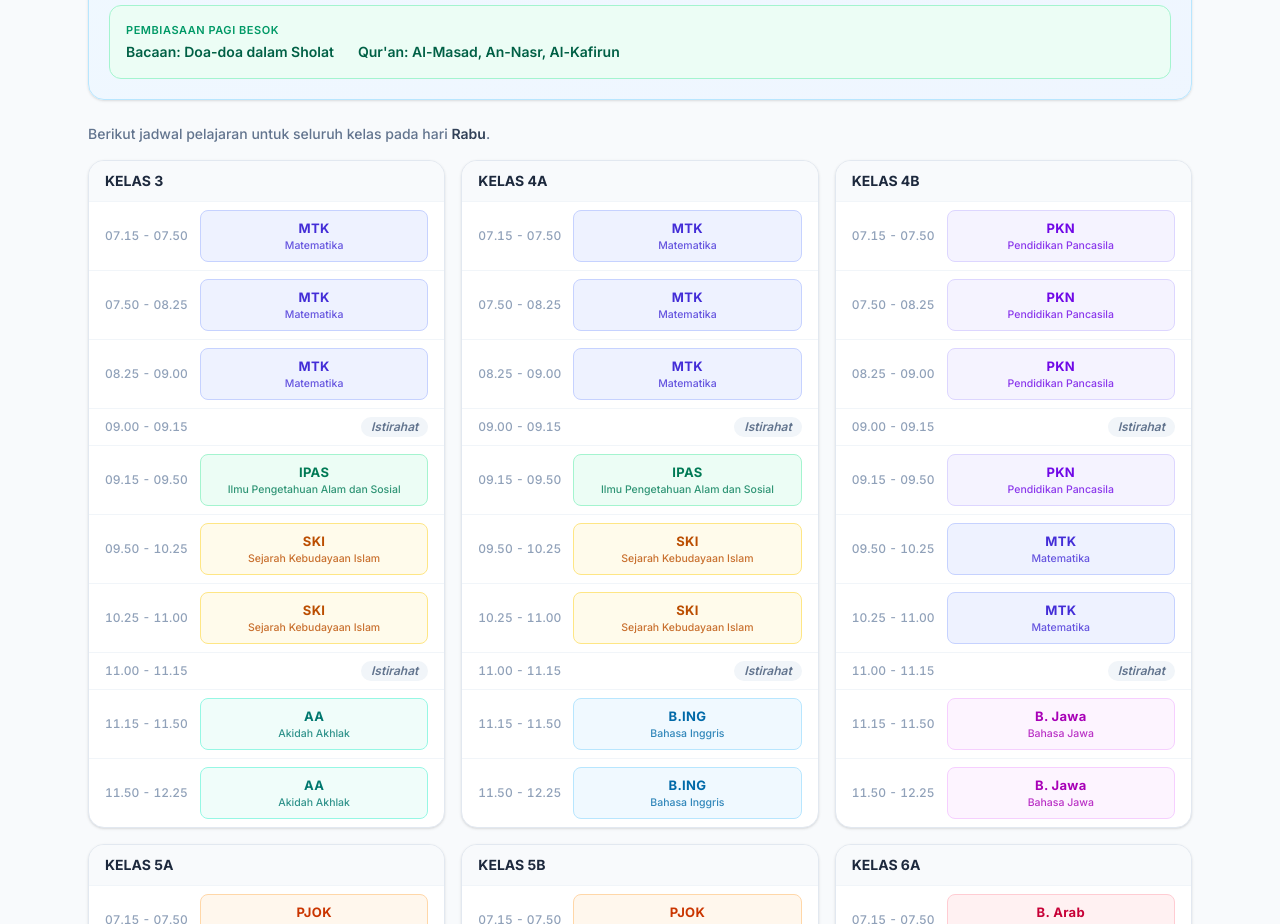
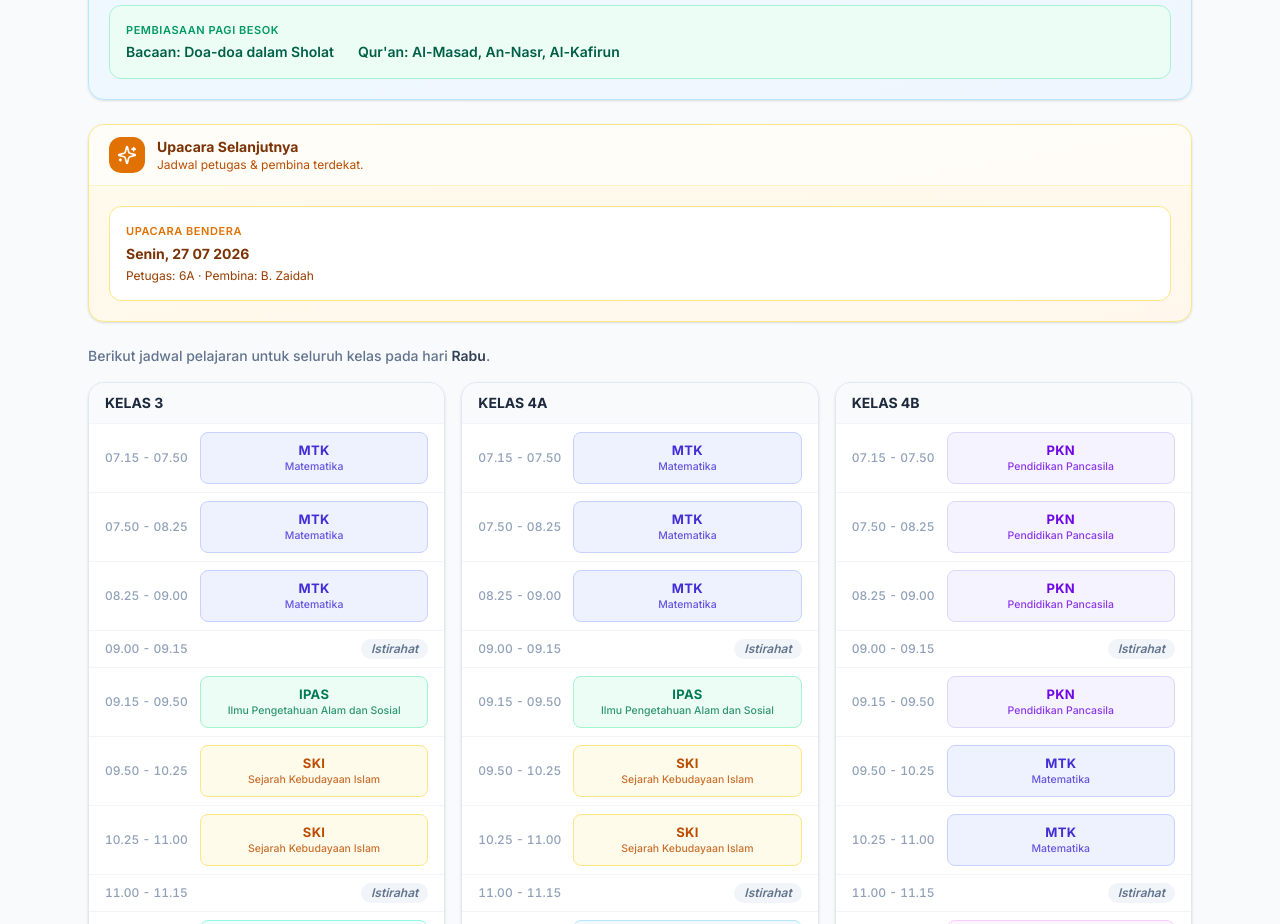
Before and after one commit to bowowiwendi/jadwal-madrasah, a Next.js app: page / in a window 1280 px wide. Shown: the part 1100-2024 px from the top of the page. Built offline with nearby package versions, Linux system fonts and the light colour scheme; no server answers.

Commit message:
Add Upacara Selanjutnya card showing next upcoming ceremony date, petugas, pembina

```diff
--- a/components/DashboardHariIni.tsx
+++ b/components/DashboardHariIni.tsx
@@ -21,6 +21,7 @@ import {
   getTodayUniform,
   getTodayUpacara,
   getTodayKegiatanJumat,
+  getNextUpacara,
 } from "@/lib/school";
 import SubjectCell from "./SubjectCell";
 
@@ -72,6 +73,8 @@ export default function DashboardHariIni() {
   const surahCurrentBesok = (surahCurrentCtx + 1) % surahTotalCtx;
   const currentSurahsBesok = surahDays[surahCurrentBesok]?.surahs ?? [];
   const activePreBesok = settings.preReading[surahCurrentBesok % settings.preReading.length];
+
+  const nextUpacara = getNextUpacara(today);
 
   const dateLabel = today.toLocaleDateString("id-ID", {
     weekday: "long",
@@ -339,6 +342,29 @@ export default function DashboardHariIni() {
         </div>
       )}
 
+      {nextUpacara && upacara !== nextUpacara && (
+        <div className="mb-6 overflow-hidden rounded-2xl border border-amber-200 bg-gradient-to-br from-amber-50 to-orange-50 shadow-sm">
+          <div className="flex items-center gap-3 border-b border-amber-100 bg-white/60 px-5 py-3">
+            <div className="flex h-9 w-9 items-center justify-center rounded-xl bg-amber-600 text-white">
+              <Sparkles className="h-5 w-5" />
+            </div>
+            <div>
+              <h3 className="text-sm font-bold text-amber-900">Upacara Selanjutnya</h3>
+              <p className="text-xs text-amber-700">Jadwal petugas &amp; pembina terdekat.</p>
+            </div>
+          </div>
+          <div className="p-5">
+            <div className="rounded-xl border border-amber-200 bg-white p-4">
+              <p className="mb-1 text-[11px] font-semibold uppercase tracking-wider text-amber-600">Upacara Bendera</p>
+              <p className="text-sm font-bold text-amber-900">{nextUpacara["Hari, Tanggal"]}</p>
+              <p className="mt-1 text-xs text-amber-800">
+                Petugas: {nextUpacara.Petugas} · Pembina: {nextUpacara.Pembina}
+              </p>
+            </div>
+          </div>
+        </div>
+      )}
+
       {!isLibur && dayKey && (
         <>
           <p className="mb-4 text-sm font-medium text-slate-500">
--- a/lib/school.ts
+++ b/lib/school.ts
@@ -149,6 +149,24 @@ export function getTodayUpacara(date: Date = new Date()): Upacara | null {
   );
 }
 
+export function getNextUpacara(date: Date = new Date()): Upacara | null {
+  const now = new Date(date);
+  now.setHours(0, 0, 0, 0);
+  let next: Upacara | null = null;
+  let nextDate: Date | null = null;
+  for (const u of JADWAL_UPACARA.tabel_petugas) {
+    const m = u["Hari, Tanggal"].match(/(\d{1,2})\s+(\d{2})\s+(\d{4})/);
+    if (!m) continue;
+    const d = new Date(Number(m[3]), Number(m[2]) - 1, Number(m[1]));
+    d.setHours(0, 0, 0, 0);
+    if (d > now && (!nextDate || d < nextDate)) {
+      next = u;
+      nextDate = d;
+    }
+  }
+  return next;
+}
+
 export function getTodayKegiatanJumat(date: Date = new Date()): string | null {
   const wd = getIndonesianWeekday(date);
   if (wd !== "Jumat") return null;
```
